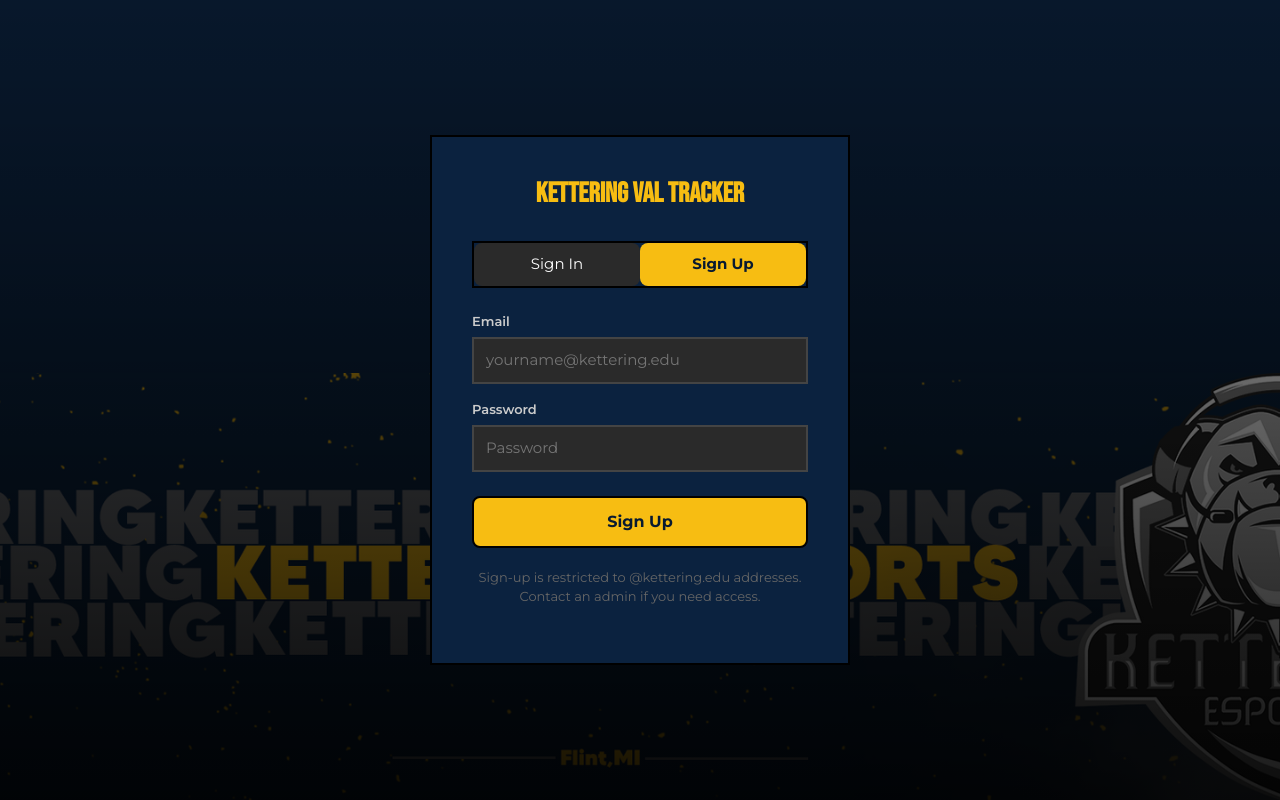
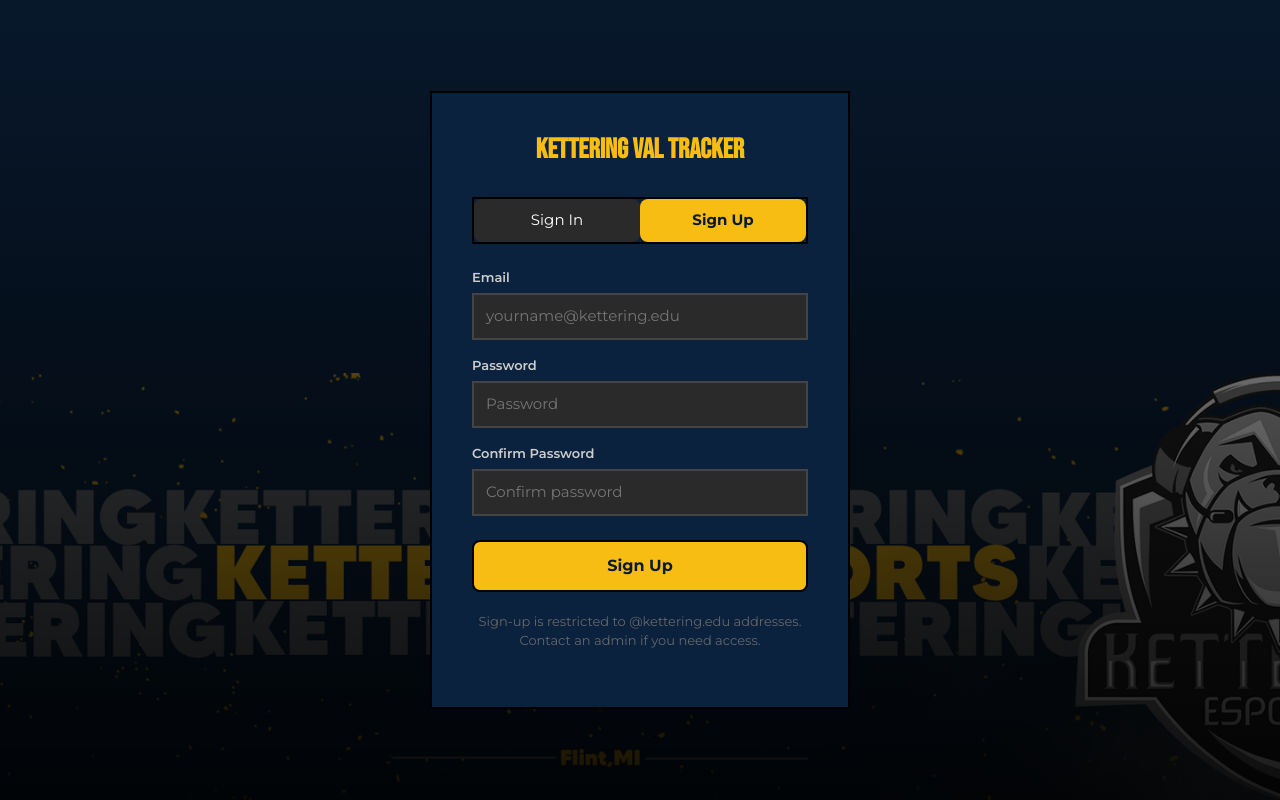
Before and after one commit to Mat3r-the-Greater/ValStats, a Vue app in the folder ValStatsVue/ValStatsVue/: page /auth in a window 1280 px wide. Both pictures are taken after a click on the button "Sign Up". Built offline with nearby package versions, Linux system fonts and the light colour scheme; no server answers; a web font is replaced by a local one.

Commit message:
Added confirm password to sign up Seasons now organized by most recent game first

```diff
--- a/ValStatsVue/ValStatsVue/src/pages/Auth.vue
+++ b/ValStatsVue/ValStatsVue/src/pages/Auth.vue
@@ -23,6 +23,13 @@
                            placeholder="Password"
                            required
                            minlength="6" />
+                </div>
+                <div class="form-group" v-if="mode === 'signup'">
+                    <label>Confirm Password</label>
+                    <input type="password"
+                           v-model="confirmPassword"
+                           placeholder="Confirm password"
+                           required />
                 </div>
 
                 <p v-if="errorMsg" class="error-msg">{{ errorMsg }}</p>
@@ -66,6 +73,7 @@
             mode: 'signin',
             email: '',
             password: '',
+            confirmpassword: '',
             errorMsg: '',
             successMsg: '',
             loading: false,
@@ -88,6 +96,11 @@
                     this.loading = false
                     return
                 }
+                if (this.password !== this.confirmPassword) {
+                    this.errorMsg = 'Passwords do not match.'
+                    this.loading = false
+                    return
+                }
 
                 const { error } = await supabase.auth.signUp({
                     email: this.email,
@@ -99,6 +112,9 @@
                 } else {
                     this.successMsg = 'Account created! Check your email to confirm, then sign in.'
                     this.mode = 'signin'
+                    this.email = ''
+                    this.password = ''
+                    this.confirmPassword = ''
                 }
             } else {
                 const { error } = await supabase.auth.signInWithPassword({
--- a/ValStatsVue/ValStatsVue/src/pages/Opponents.vue
+++ b/ValStatsVue/ValStatsVue/src/pages/Opponents.vue
@@ -282,7 +282,7 @@
                     .eq('season_id', this.selectedSeason.id)
                     .eq('league_id', this.selectedLeague.id)
                     .eq('opponent_id', this.selectedOpponent.id)
-                    .order('date', { ascending: true })
+                    .order('date', { ascending: false })
 
                 if (error) console.error('Error loading matches:', error)
                 else this.matches = data || []
--- a/ValStatsVue/ValStatsVue/src/pages/SeasonView.vue
+++ b/ValStatsVue/ValStatsVue/src/pages/SeasonView.vue
@@ -312,7 +312,7 @@
                     .eq('season_id', this.selectedSeason.id)
                     .eq('league_id', this.selectedLeague.id)
                     .eq('our_team_name', this.selectedTeam.name)
-                    .order('date', { ascending: true })
+                    .order('date', { ascending: false })
 
                 if (error) console.error('Error loading matches:', error)
                 else this.matches = data || []
```
